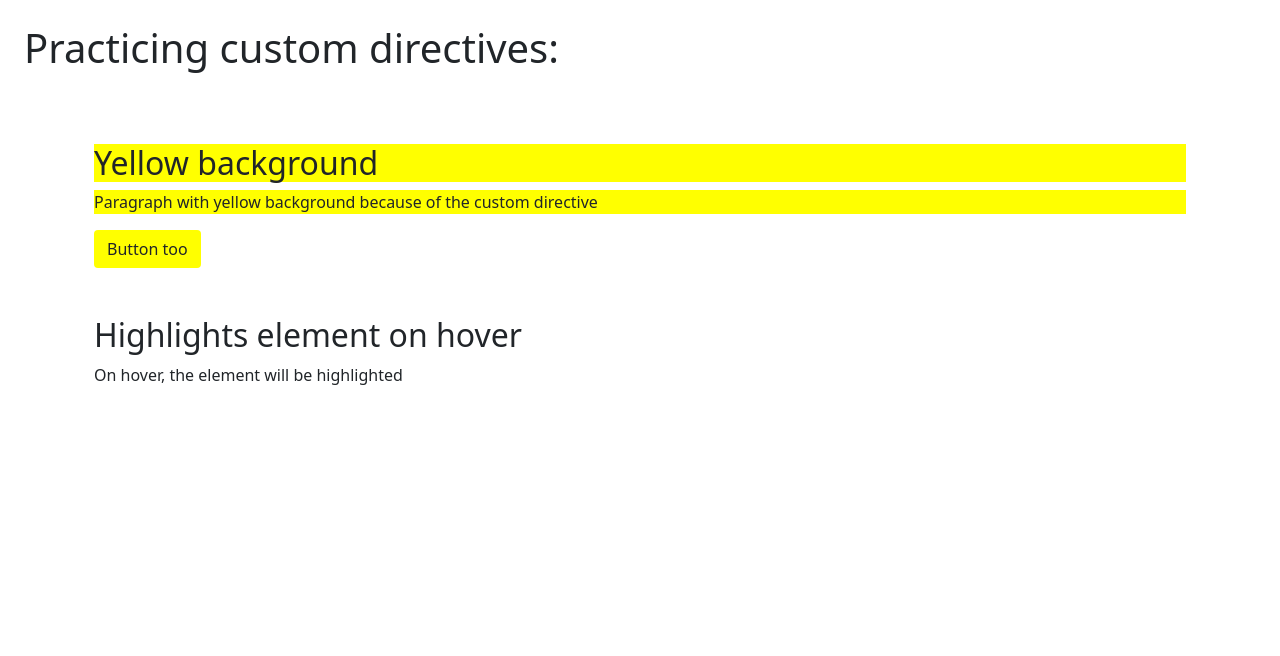
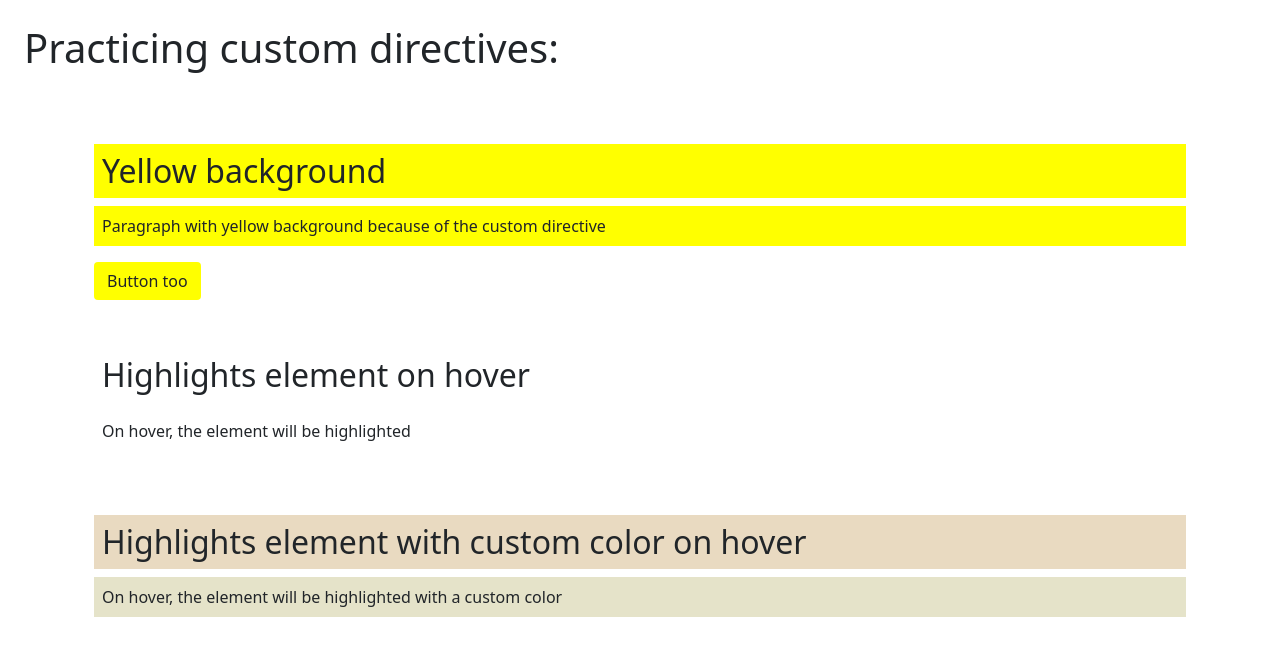
Before and after one commit to MatheusMattana/angular-practice, an Angular app: page /custom-directive in a window 1280 px wide. Shown: the top 656 px of the page. Built offline with nearby package versions, Linux system fonts and the light colour scheme.

Commit message:
feat(directive): Practicing custom directives (highlight color)

```diff
--- /dev/null
+++ b/src/app/directives/custom-color-highlight/custom-color-highlight.directive.ts
@@ -0,0 +1,32 @@
+import {
+  Directive,
+  HostBinding,
+  HostListener,
+  Input,
+  OnInit,
+} from '@angular/core';
+
+@Directive({
+  selector: '[customColorHighlight]',
+})
+export class CustomColorHighlightDirective implements OnInit {
+  @HostListener('mouseenter') onMouseEnter() {
+    this.background = this.highlightColor;
+  }
+
+  @HostListener('mouseleave') onMouseLeave() {
+    this.background = this.defaultColor;
+  }
+
+  @HostBinding('style.background') background = '';
+
+  @Input() defaultColor = 'transparent';
+
+  @Input() highlightColor = 'yellow';
+
+  constructor() {}
+
+  ngOnInit(): void {
+    this.background = this.defaultColor;
+  }
+}
--- a/src/app/pages/directive-custom/directive-custom.component.html
+++ b/src/app/pages/directive-custom/directive-custom.component.html
@@ -1,17 +1,34 @@
 <h1 class="mb-4 p-4">Practicing custom directives:</h1>
 
 <section class="container p-4">
-  <h2 yellowBackground>Yellow background</h2>
+  <h2 yellowBackground class="p-2">Yellow background</h2>
 
-  <p yellowBackground>Paragraph with yellow background because of the custom directive</p>
+  <p yellowBackground class="p-2">Paragraph with yellow background because of the custom directive
+  </p>
 
   <button yellowBackground class="btn">Button too</button>
 </section>
 
 <section class="container p-4">
-  <h2 highlightOnHover>Highlights element on hover</h2>
+  <h2 highlightOnHover class="p-2">Highlights element on hover</h2>
 
-  <p highlightOnHover>
+  <p highlightOnHover class="p-2">
     On hover, the element will be highlighted
   </p>
 </section>
+
+<section class="container p-4">
+  <h2 customColorHighlight
+    [defaultColor]="'#E9DAC1'"
+    [highlightColor]="'#54BAB9'"
+    class="p-2">
+    Highlights element with custom color on hover
+  </h2>
+
+  <p customColorHighlight
+    [defaultColor]="'#E5E3C9'"
+    [highlightColor]="'#94B49F'"
+    class="p-2">
+    On hover, the element will be highlighted with a custom color
+  </p>
+</section>
--- a/src/app/pages/directive-custom/directive-custom.module.ts
+++ b/src/app/pages/directive-custom/directive-custom.module.ts
@@ -5,12 +5,14 @@ import { DirectiveCustomRoutingModule } from './directive-custom-routing.module'
 import { DirectiveCustomComponent } from './directive-custom.component';
 import { YellowBackgroundDirective } from 'src/app/directives/yellow-background/yellow-background.directive';
 import { HighlightOnHoverDirective } from 'src/app/directives/highlight-on-hover/highlight-on-hover.directive';
+import { CustomColorHighlightDirective } from 'src/app/directives/custom-color-highlight/custom-color-highlight.directive';
 
 @NgModule({
   declarations: [
     DirectiveCustomComponent,
     YellowBackgroundDirective,
     HighlightOnHoverDirective,
+    CustomColorHighlightDirective,
   ],
   imports: [CommonModule, DirectiveCustomRoutingModule],
 })
```
Also changed, not shown: 1 other file (tests, documents, lock files or other folders).
